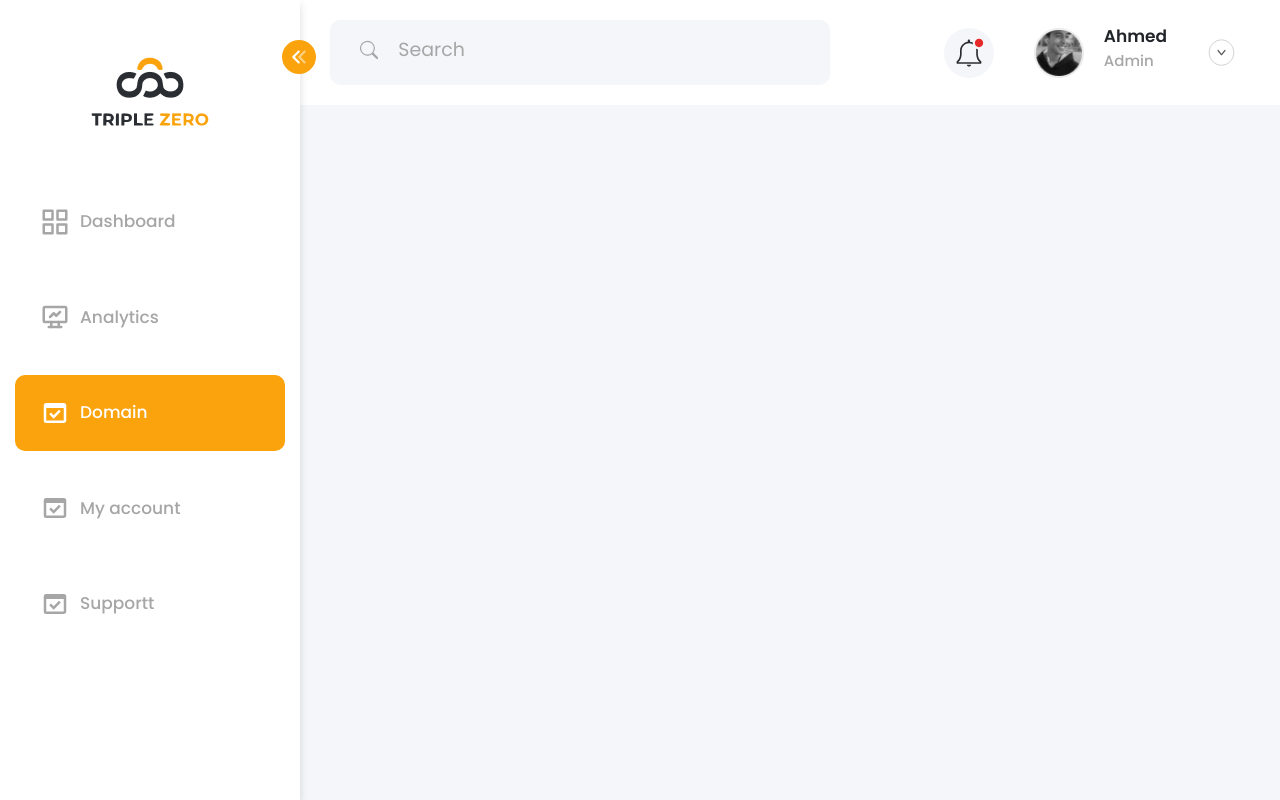
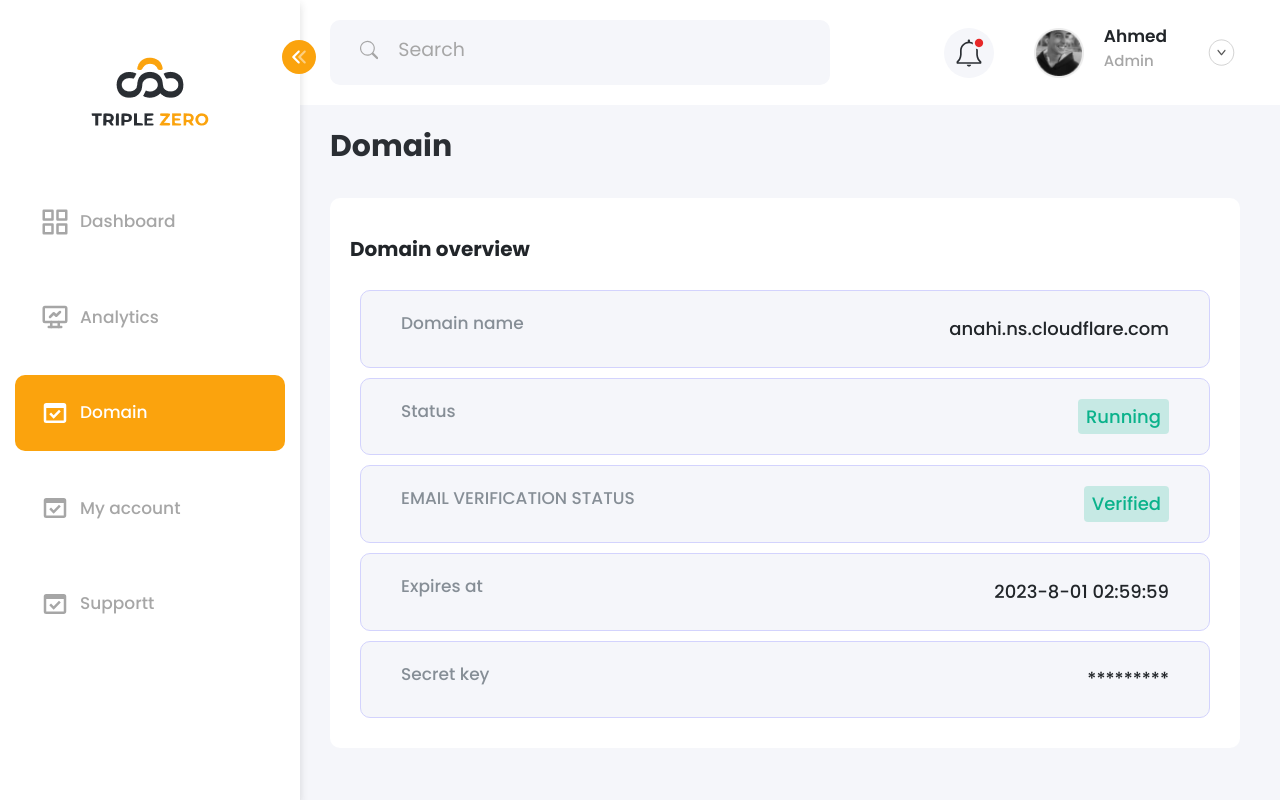
Before and after one commit to Mohamed22221/dash-domain, a React (Create React App) app: page /domain in a window 1280 px wide. Built offline with nearby package versions, Linux system fonts and the light colour scheme.

Commit message:
done form Domain overview

```diff
--- /dev/null
+++ b/src/components/user/domain/DomainOverview.js
@@ -0,0 +1,31 @@
+import React from 'react'
+
+const DomainOverview = () => {
+  return (
+    <div className='domain-overview space-section'>
+     <h4>Domain overview</h4>
+       <div className='item-bg'>
+      <p>Domain name</p>
+      <h5>anahi.ns.cloudflare.com</h5>
+     </div>
+     <div className='item-bg'>
+      <p>Status</p>
+      <h5 className='root'>Running</h5>
+     </div>
+     <div className='item-bg'>
+      <p>EMAIL VERIFICATION STATUS</p>
+      <h5 className='root' >Verified</h5>
+     </div>
+     <div className='item-bg'>
+      <p>Expires at </p>
+      <h5>2023-8-01 02:59:59</h5>
+     </div>
+     <div className='item-bg'>
+      <p>Secret key</p>
+      <h5>*********</h5>
+     </div>
+     </div>
+  )
+}
+
+export default DomainOverview
--- /dev/null
+++ b/src/pages/user/Domain.js
@@ -0,0 +1,16 @@
+import React from 'react'
+import TextHeader from '../../components/glopal/TextHeader'
+import DomainOverview from '../../components/user/domain/DomainOverview'
+
+const Domain = ({showSide}) => {
+  return (
+   <div className={showSide ? "sub-container" : "sub-container-sm" }>
+   <TextHeader title="Domain" />
+   <DomainOverview />
+
+
+ </div>
+  )
+}
+
+export default Domain
--- a/src/routes/UserRoutes.js
+++ b/src/routes/UserRoutes.js
@@ -2,6 +2,7 @@ import React from 'react'
 import { Route, Routes } from 'react-router-dom'
 import Analytics from '../pages/user/Analytics'
 import DashboardUser from '../pages/user/DashboardUser'
+import Domain from '../pages/user/Domain'
 
 const UserRoutes = ({showSide}) => {
   return (
@@ -10,8 +11,7 @@ const UserRoutes = ({showSide}) => {
       <Route path='/' element={<DashboardUser showSide={showSide} />} />
       <Route path='/dashboard' element={<DashboardUser showSide={showSide} />} />
       <Route path='/analytics' element={<Analytics showSide={showSide} />} />
-
-
+      <Route path='/domain' element={<Domain showSide={showSide} />} />
       </Routes>
     </div>
   )
--- a/src/styles/base/_utilities.scss
+++ b/src/styles/base/_utilities.scss
@@ -29,3 +29,27 @@
 .space-section{
   margin: 35px 0;
 }
+.item-bg {
+  @extend %FlexRowBetween;
+  background-color: $bg-light-color;
+  border-radius: $border-radius-sm;
+  border: 1px solid $danger-light-color;
+  padding: 20px 40px;
+  margin: 10px;
+
+  p {
+    color: $info-color-2;
+  }
+
+  h5 {
+    font-weight: 500;
+  }
+   .root {
+    background: rgba(10, 178, 139, 0.2);
+    border-radius: 4px;
+    color: #0AB28B;
+
+    padding: 8px;
+
+  }
+}
--- a/src/styles/main.css
+++ b/src/styles/main.css
@@ -35,7 +35,7 @@
   align-items: center;
 }
 
-.main-vps-serveses .body-vbs .item-vbs, .main-vps-serveses .head-vps, .traffic-overview .header-overview, .wedgits .right-wedgets .item-right-wedgets, .wedgits .left-wedgets .item-wedgets .percentage, .wedgits .left-wedgets .item-wedgets p, .wedgits .left-wedgets .item-wedgets h4, .topbar .main-topbar .box {
+.main-vps-serveses .body-vbs .item-vbs, .main-vps-serveses .head-vps, .traffic-overview .header-overview, .wedgits .right-wedgets .item-right-wedgets, .wedgits .left-wedgets .item-wedgets .percentage, .wedgits .left-wedgets .item-wedgets p, .wedgits .left-wedgets .item-wedgets h4, .topbar .main-topbar .box, .item-bg {
   -webkit-display: flex;
   -moz-display: flex;
   -ms-display: flex;
@@ -176,6 +176,26 @@ p, a, button {
 
 .space-section {
   margin: 35px 0;
+}
+
+.item-bg {
+  background-color: #F5F6FA;
+  border-radius: 1rem;
+  border: 1px solid #D3D3FD;
+  padding: 20px 40px;
+  margin: 10px;
+}
+.item-bg p {
+  color: #868E96;
+}
+.item-bg h5 {
+  font-weight: 500;
+}
+.item-bg .root {
+  background: rgba(10, 178, 139, 0.2);
+  border-radius: 4px;
+  color: #0AB28B;
+  padding: 8px;
 }
 
 .btn {
@@ -579,7 +599,7 @@ p, a, button {
   }
 }
 
-.main-vps-serveses, .wedgets-analytics .right-wedgets, .wedgets-analytics .left-wedgets .counter,
+.domain-overview, .main-vps-serveses, .wedgets-analytics .right-wedgets, .wedgets-analytics .left-wedgets .counter,
 .wedgets-analytics .left-wedgets .timer, .traffic-overview, .wedgits .right-wedgets, .wedgits .left-wedgets .item-wedgets {
   background-color: white;
   padding: 20px;
@@ -698,13 +718,6 @@ p, a, button {
   display: none;
 }
 
-.main-vps-serveses, .wedgets-analytics .right-wedgets, .wedgets-analytics .left-wedgets .counter,
-.wedgets-analytics .left-wedgets .timer, .wedgits .left-wedgets .item-wedgets, .wedgits .right-wedgets, .traffic-overview {
-  background-color: white;
-  padding: 2rem;
-  border-radius: 1rem;
-}
-
 .wedgets-analytics .left-wedgets .timer {
   flex-direction: column;
 }
@@ -756,10 +769,7 @@ p, a, button {
   color: #FBA30D;
   text-decoration: underline;
 }
-.main-vps-serveses .body-vbs .vbs-access .root,
-.main-vps-serveses .body-vbs .vbs-info .root {
-  background: rgba(10, 178, 139, 0.2);
-  border-radius: 4px;
-  color: #0AB28B;
-  padding: 8px;
+
+.domain-overview h4 {
+  padding: 2rem 0;
 }/*# sourceMappingURL=main.css.map */
--- a/src/styles/main.scss
+++ b/src/styles/main.scss
@@ -19,4 +19,5 @@
 
 //folder pages
 @import "./pages/dashboardUser";
-@import "./pages/analyticsUser"
+@import "./pages/analyticsUser";
+@import "./pages/domainUser";
--- /dev/null
+++ b/src/styles/pages/_domainUser.scss
@@ -0,0 +1,7 @@
+.domain-overview{
+ @extend %default-item;
+ h4{
+   padding: 2rem 0;
+ }
+
+}
```
Also changed, not shown: src/layouts/SideBar.js (+12 -11 lines), src/layouts/Topbar.js (+7 -3 lines), src/styles/pages/_analyticsUser.scss (+0 -12 lines), 1 other file (tests, documents, lock files or other folders).
